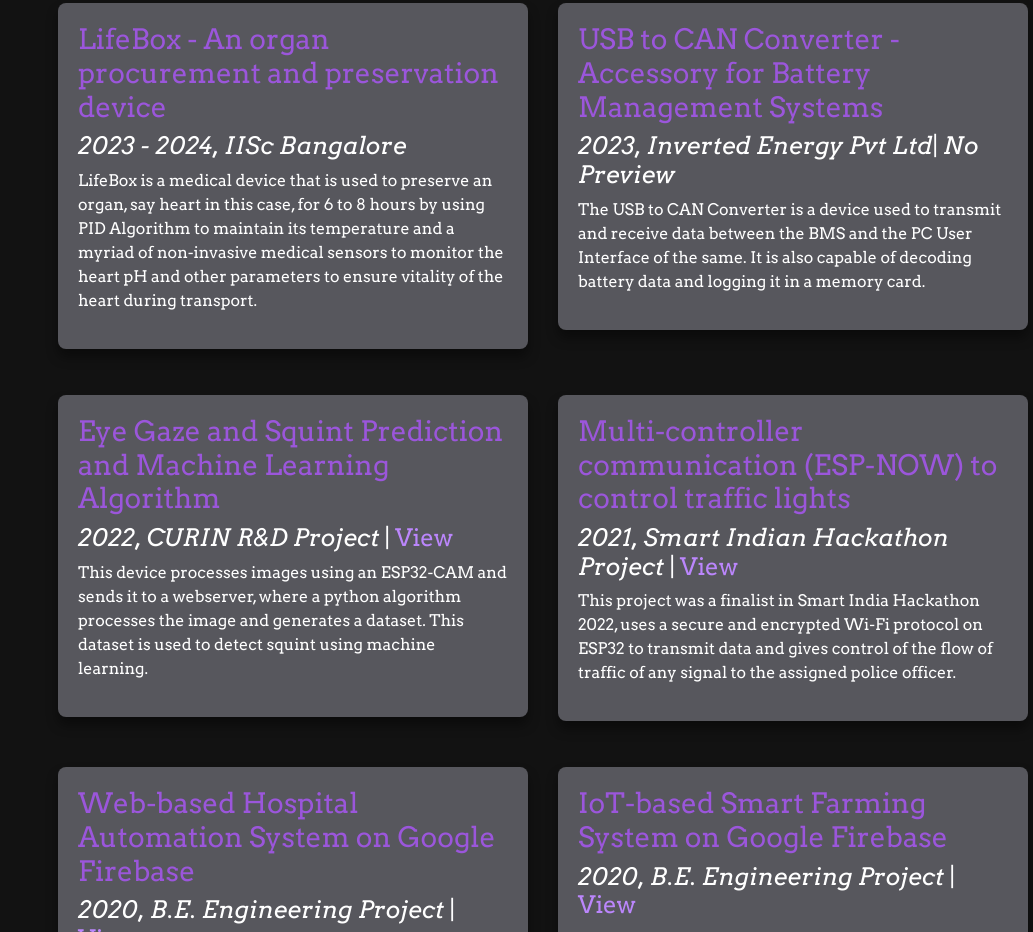
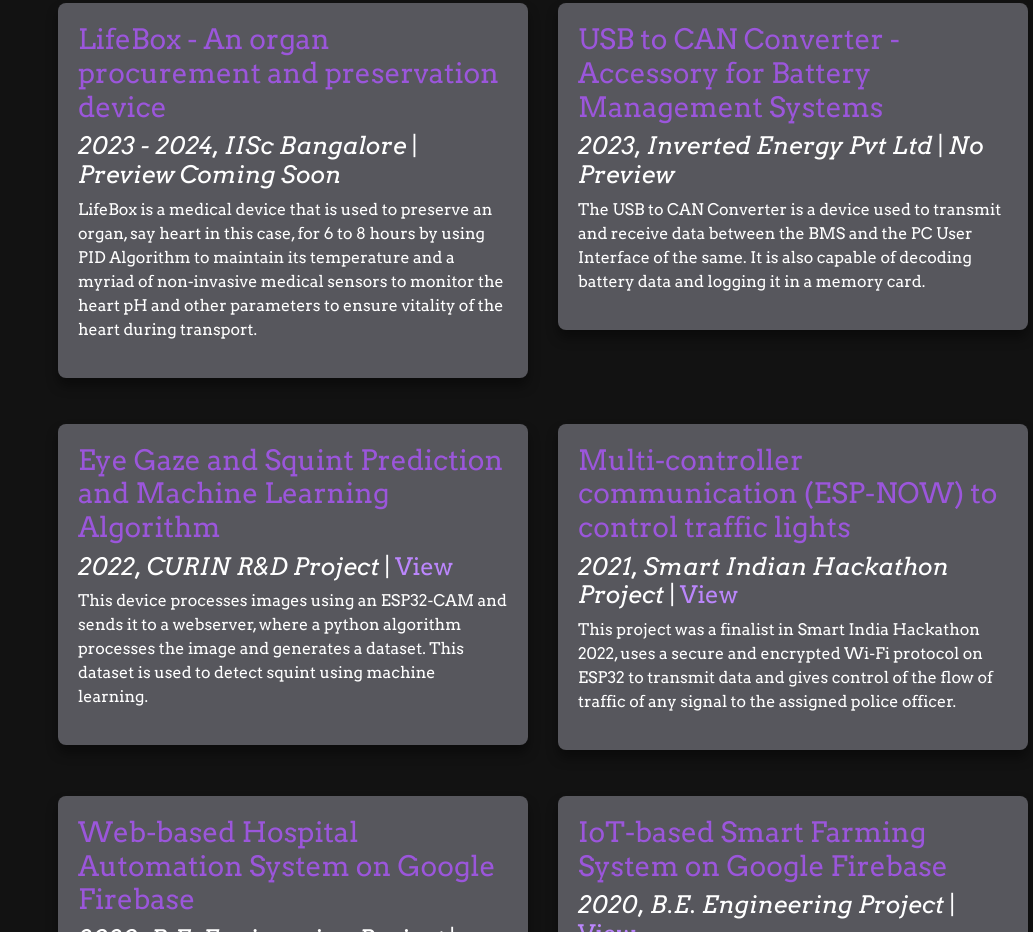
Before and after one commit to Kunaalkk1/my-webpage, a plain HTML site: page index.html in a window 1280 px wide. Shown: the part 3937-4869 px from the top of the page, without its empty margins (247-1280 px from the left). Drawn offline with nearby package versions, Linux system fonts and the light colour scheme.

Commit message:
Update index.html

```diff
--- a/index.html
+++ b/index.html
@@ -264,7 +264,7 @@
             <div class="card1">
               <div class="card-body1">
                 <h3 style="color: rgb(155, 86, 219);">LifeBox - An organ procurement and preservation device</h3>
-                <h4><i>2023 - 2024, IISc Bangalore</i></h4>
+                <h4><i>2023 - 2024, IISc Bangalore</i> | <i>Preview Coming Soon</i></h4>
                 <p>LifeBox is a medical device that is used to preserve an organ, say heart in this case, for 6 to 8 hours by using PID Algorithm to maintain its temperature and a myriad of non-invasive medical sensors to monitor the heart pH and other parameters to ensure vitality of the heart during transport.</p>
               </div>
             </div>
@@ -274,7 +274,7 @@
             <div class="card1">
               <div class="card-body1">
                 <h3 style="color: rgb(155, 86, 219);">USB to CAN Converter - Accessory for Battery Management Systems</h3>
-                <h4><i>2023, Inverted Energy Pvt Ltd</i>| <i>No Preview</i></h4>
+                <h4><i>2023, Inverted Energy Pvt Ltd</i> | <i>No Preview</i></h4>
                 <p>The USB to CAN Converter is a device used to transmit and receive data between the BMS and the PC User Interface of the same. It is also capable of decoding battery data and logging it in a memory card.</p>
               </div>
             </div>
```
